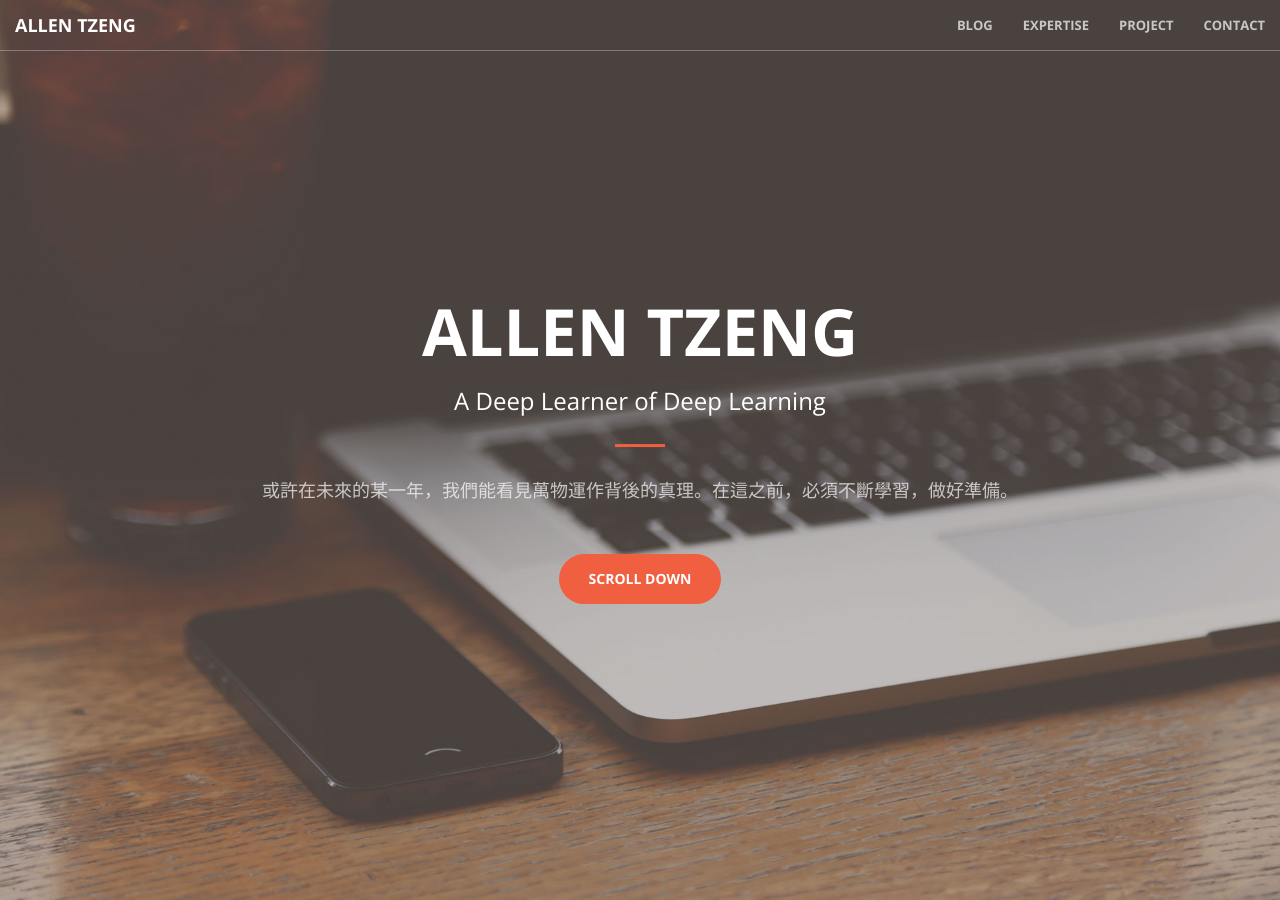
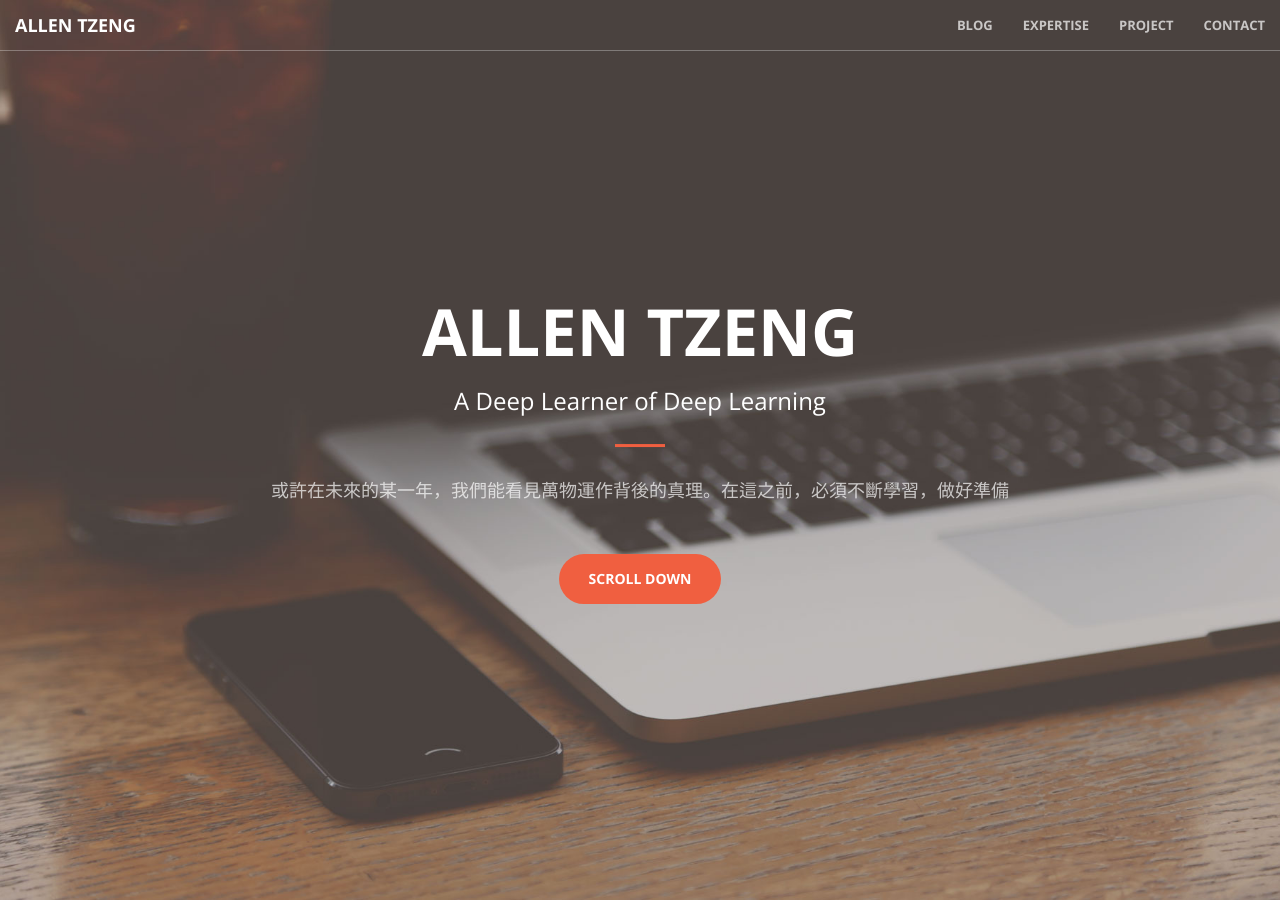
Before and after one commit to allen108108/allen108108.github.io, a Jekyll site: the page built from index.html, in a window 1280 px wide and 900 px high. Built offline with Jekyll 4.4.1, drawn with Linux system fonts in a browser that asks for light colours; nearby versions of some CDN libraries.

Commit message:
first commit

```diff
--- a/_includes/header.html
+++ b/_includes/header.html
@@ -4,7 +4,7 @@
             <h1>Allen Tzeng</h1>
             <h3>A Deep Learner of Deep Learning</h3>
             <hr>
-            <p>或許在未來的某一年，我們能看見萬物運作背後的真理。在這之前，必須不斷學習，做好準備。</p>
+            <p>或許在未來的某一年，我們能看見萬物運作背後的真理。在這之前，必須不斷學習，做好準備</p>
             <a href="#about" class="btn btn-primary btn-xl page-scroll">SCROLL DOWN</a>
         </div>
     </div>
```
